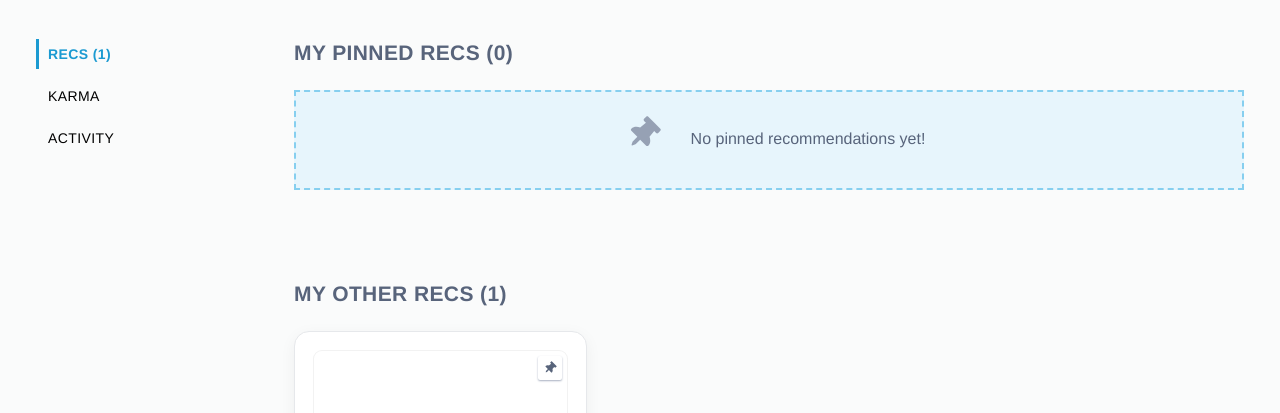
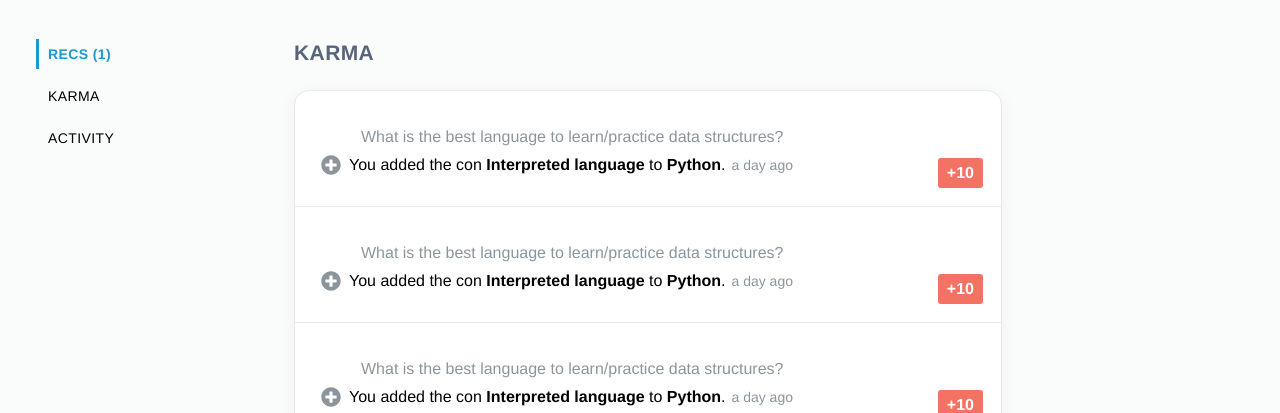
Before and after one commit to majiyd/slant-narcisse, a React app: page / in a window 1280 px wide. Shown: the part 387-800 px from the top of the page. Built offline with nearby package versions, Linux system fonts and the light colour scheme.

Commit message:
karma design complete

```diff
--- a/src/components/profilePageBody.js
+++ b/src/components/profilePageBody.js
@@ -1,6 +1,6 @@
 import React from "react";
 import { FontAwesomeIcon } from "@fortawesome/react-fontawesome";
-import { faThumbtack } from '@fortawesome/free-solid-svg-icons';
+import { faThumbtack, faPlusCircle } from '@fortawesome/free-solid-svg-icons';
 
 function Sidebar(props){
     return (
@@ -60,12 +60,12 @@ function RecsView(props){
                 <div className="profile-page-title card-list-section-label">
                     MY PINNED RECS (0)
                 </div>
-                <div className="recs-view-section">
+                <div className="view-section">
                     <NoRecs />
                 </div>
             </div>
             <div className="other-recs card-list">
-                <div className="recs-view-section">
+                <div className="view-section">
                     <div className="profile-page-title card-list-section-label">
                         MY OTHER RECS (1)
                     </div>
@@ -75,8 +75,51 @@ function RecsView(props){
         </div>
     )
 }
+function KarmaItem(props){
+    return (
+        <div className='activity-list-item'>
+            <h3 className="activity-list-question-title">
+                <a href="#">What is the best language to learn/practice data structures?</a>
+            </h3>
+            <div className="karma-activity-body">
+                <div className="karma-activity-event" >
+                    <div>
+                        <div className="event">
+                            <div className="event-avatar">
+                                <FontAwesomeIcon
+                                    className="icon plus-circle-icon"
+                                    icon={faPlusCircle}
+                                />
+                            </div>
+                            <div className="Event-Content">
+                                <a rel="nofollow" href="#">You added the <span >con </span><strong>Interpreted language</strong> to <strong>Python</strong>.
+                                </a>
+                                <span className="event-time">a day ago</span>
+                            </div>
+                        </div>
+                    </div>
+                </div>
+                <div className="karma-activity-bonus-count hide-minimum">+10</div>
+            </div>
+        </div>
+    )
+}
 function KarmaView(props) {
-
+    return(
+        <div className="profile-page-karma-view">
+            <div className="card-list contained">
+                <div className="view-section">
+                    <div className="profile-page-title card-list-section-label">Karma</div>
+                    <div className="card-list-item activity-card-list">
+                        <KarmaItem />
+                        <KarmaItem />
+                        <KarmaItem />
+                        <KarmaItem />
+                    </div>
+                </div>
+            </div>
+        </div>
+    )
 }
 function ActivityView(props) {
 
@@ -88,7 +131,8 @@ export class ProfilePageBody extends React.Component{
                 <div className="page-content profile-page-content">
                     <Sidebar />
                     <div className='profile-sections-wrapper'>
-                        <RecsView />
+                        {/*<RecsView />*/}
+                        <KarmaView/>
                     </div>
                 </div>
             </div>
--- a/src/index.css
+++ b/src/index.css
@@ -12,6 +12,16 @@ body {
 	margin: 0 auto;
 	padding-left: 36px;
 	padding-right: 36px;
+}
+h1, h2, h3, h4, h5, h6 {
+    font-weight: inherit;
+    line-height: 24px;
+    font-size: inherit;
+    color: #0d0d0d;
+}
+strong {
+    font-weight: 600;
+    font-style: normal;
 }
 a{
 	color: inherit;
--- a/src/styles/profilePage.css
+++ b/src/styles/profilePage.css
@@ -65,7 +65,7 @@
     margin-bottom: 24px;
     color: #58647b;
 }
-.recs-view-section{
+.view-section{
     margin-bottom: 90px;
 }
 .empty-state.compact {
@@ -176,6 +176,80 @@
     max-height: 54px;
     overflow: hidden;
 }
+/*karma view*/
+.card-list.contained {
+    max-width: 708px;
+}
+.activity-list-item {
+    padding: 18px 0;
+}
+.activity-list-item:first-child {
+    padding-top: 0;
+}
+.activity-list-item:after {
+    content: "";
+    display: block;
+    border-top: 1px solid #e6e8eb;
+    height: 0;
+    width: calc(100% + 36px);
+    position: relative;
+    left: -18px;
+    bottom: -18px;
+}
+.activity-list-question-title{
+    font-size: 16px;
+    color: #8d959c;
+    margin-left: 48px;
+    margin-bottom: 6px;
+}
+.karma-activity-body{
+    display: flex;
+    justify-content: space-between;
+}
+.karma-activity-event{
+    flex-grow: 1;
+    flex-shrink: 1;
+}
+.event, .event-avatar{
+    display: flex;
+    align-items: center;
+}
+.icon.plus-circle-icon{
+    width: 24px !important;
+    height: 20px;
+    margin: 0 6px;
+    color: #8d959c;
+}
+.event-content{
+    flex-grow: 1;
+    flex-shrink: 1;
+    min-width: 0;
+    line-height: 18px;
+    word-break: break-word;
+}
+.event-time {
+    font-size: 14px;
+    font-weight: 400;
+    line-height: 18px;
+    margin-left: 6px;
+    color: #8d959c;
+    white-space: nowrap;
+}
+.karma-activity-bonus-count{
+    height: 30px;
+    margin-top: 3px;
+    display: flex;
+    justify-content: center;
+    align-items: center;
+    flex-grow: 0;
+    flex-shrink: 0;
+    padding: 0 9px;
+    margin-left: 36px;
+    background-color: #f47264;
+    color: #fff;
+    font-weight: 700;
+    border-radius: 3px;
+}
 @media (max-width: 1279px){
     .rec {
         margin-right: 18px;
@@ -203,4 +277,12 @@
         margin-right: 0;
         margin-left: 0;
     }
+    .card-list-item {
+        margin: 0 0 30px;
+        padding: 12px;
+    }
+    /* karma */
+    .card-list.contained {
+        max-width: none;
+    }
 }
```
